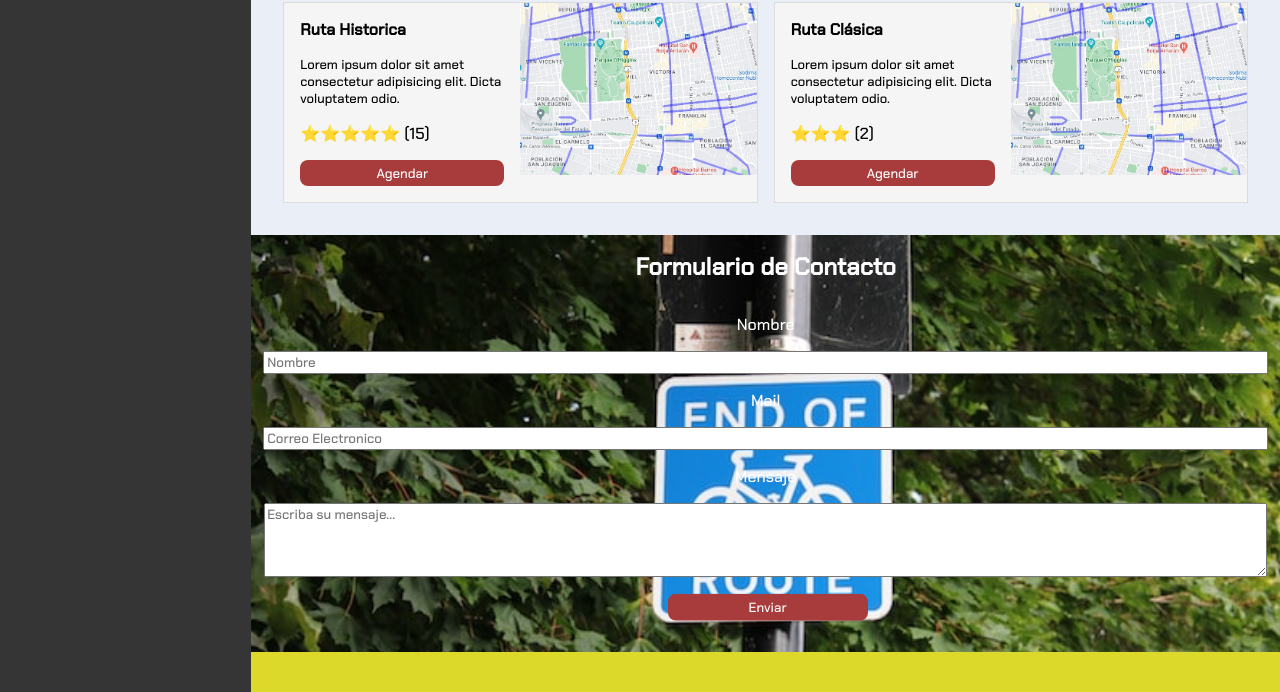
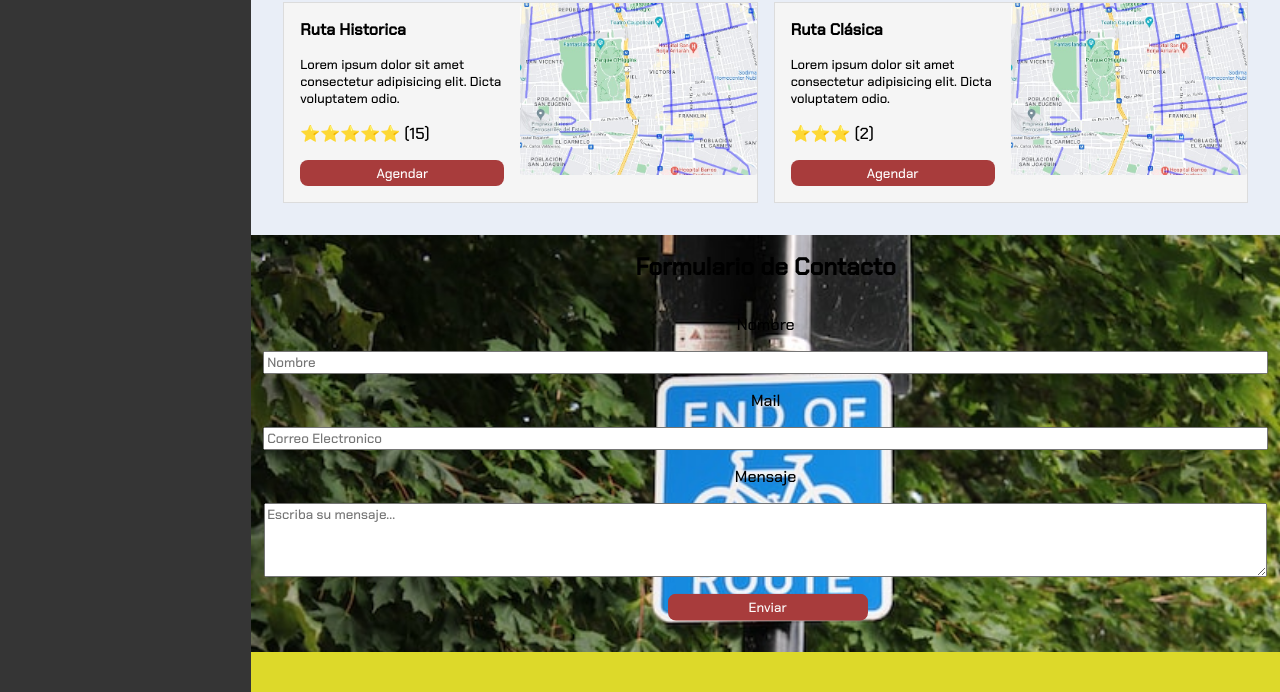
Before and after one commit to fpobleteinfo/bike-shop, a plain HTML site: page index.html in a window 1280 px wide. Shown: the part 1009-1701 px from the top of the page. Drawn offline with Linux system fonts and the light colour scheme.

Commit message:
Cambio color de fuentes

```diff
--- a/assets/css/styles.css
+++ b/assets/css/styles.css
@@ -113,7 +113,7 @@ menu {
   background-image: url('/assets/img/bg2.jpg');
   background-repeat: no-repeat;
   background-size: cover;
-  color: white;
+  color: black
 }
 
 
```
